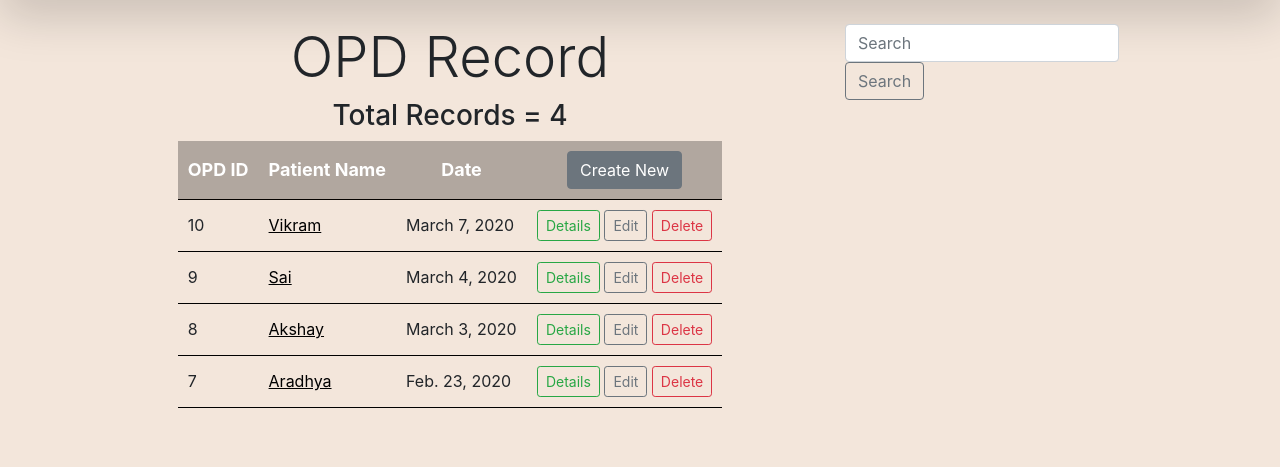
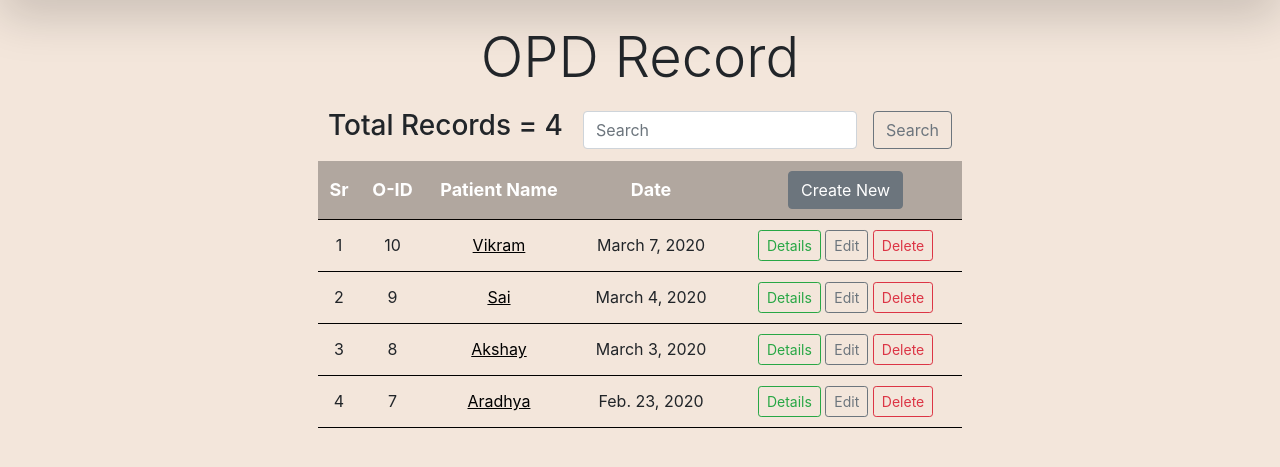
Before and after one commit to ajayk2233/Aradhya-Hospital, a Django app: page /patient_view/ in a window 1280 px wide. Shown: the part 57-524 px from the top of the page. Run offline with Django 3.2, Linux system fonts and the light colour scheme; the first user in the database is signed in; data comes from the database, SQL or seed files in the repository; some libraries are stand-ins or nearby versions.

Commit message:
Optimized :)

```diff
--- a/templates/create_patient/create_record.html
+++ b/templates/create_patient/create_record.html
@@ -17,11 +17,11 @@
                     <h3>Add OPD Record</h3>
                 </div>
                 <div class="col-md-4 order-md-1">
-                    {{form.doctor.label_tag}}
+                    {{form.doctor.label_tag}}<a style="color:rgb(0, 0, 0);" href="{% url 'create_doctor' %}"><b> Add Doctor</b></a>
                     {{form.doctor}}
                 </div>
                 <div class="col-md-4 order-md-1">
-                    {{form.patient.label_tag}}
+                    {{form.patient.label_tag}}<a style="color:rgb(0, 0, 0);" href="{% url 'create_patient' %}"><b> Add Patient</b></a>
                     {{form.patient}}
                 </div>
                 <div class="col-md-4 order-md-1">
--- a/templates/patient_data/patient_view.html
+++ b/templates/patient_data/patient_view.html
@@ -2,34 +2,48 @@
 {% block content %}
 <div class="container">
     <div class="row">
-        <div class="col-md-8 order-md-1">
+        <div class="col-md-12 order-md-1">
             <h2 align='center' class="display-4">OPD Record</h2>
-            <h3 align='center' class="display-6">Total Records = {{ records.count }}</h3>
+            <h3 align='center' class="display-6"></h3>
             <table align="center" cellpadding=10px>
+                <tr>
+                    <th colspan="3 ">
+                        <h3> Total Records = {{ records.count }}</h3>
+                    </th>
+                    <th colspan="3">
+                        <form method="POST" action="/patient_view/" class="form-inline mt-1 mt-md-0">{% csrf_token %}
+                            <input name="name" id="name" class="form-control mr-sm-3" type="text" placeholder="Search"
+                                aria-label="Search">
+                            <input class="btn btn-outline-secondary" value="Search" type="submit">
+                        </form>
+                    </th>
+                </tr>
                 <tr align="center" style="
                     font-size: large;
                     background-color:rgba(0, 0, 0, 0.274);
                     color: white;
                     border-bottom:1px solid rgb(5, 2, 0);">
-                    <th class="display-5">OPD ID</th>
+                    <th class="display-5">Sr</th>
+                    <th class="display-5">O-ID</th>
                     <th class="display-5">Patient Name</th>
                     <th class="display-5">Date</th>
-                    <th colspan="2">
+                    <th colspan="3">
                         <a class="btn btn-secondary" href="{% url 'create_record' %}">Create New</a>
                     </th>
-
                 </tr>
 
 
                 {% for record in records %}
-                <tr style="border-bottom:1px solid rgb(0, 0, 0);">
+                <tr align="center" style="border-bottom:1px solid rgb(0, 0, 0);">
+                    <td>{{ forloop.counter }}</td>
                     <td>{{ record.id }}</td>
                     <td><a style="color:black;" href="p_records/{{ record.patient.id }}"><u>{{ record.patient }}</u></a>
                     </td>
 
                     <td>{{ record.date_created }}</td>
                     <td>
-                        <a class="btn btn-sm btn-outline-success" href="/patient_view/details/{{record.id}}">Details</a>
+                        <a class="btn btn-sm btn-outline-success"
+                            href="/patient_view/details/{{record.id}}">Details</a>
                         <a class="btn btn-sm btn-outline-secondary"
                             href="/patient_view/update_record/{{record.id}}">Edit</a>
                         <a class="btn btn-sm btn-outline-danger"
@@ -40,13 +54,6 @@
                 {% endfor %}
             </table>
         </div>
-        <div class="col-md-4 order-md-1">
-            <form method="POST" action="/patient_view/" class="form-inline mt-1 mt-md-0">{% csrf_token %}
-                <input name="name" id="name" class="form-control mr-sm-3" type="text" placeholder="Search"
-                    aria-label="Search">
-                <input class="btn btn-outline-secondary" value="Search" type="submit">
-            </form>
-        </div>
     </div>
 </div>
 {% endblock %}
```
Also changed, not shown: db.sqlite3.
